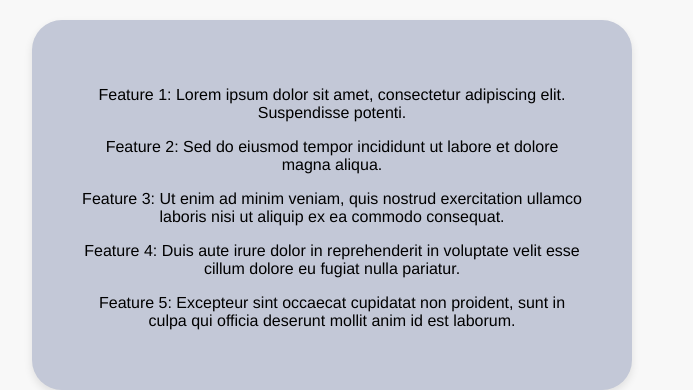
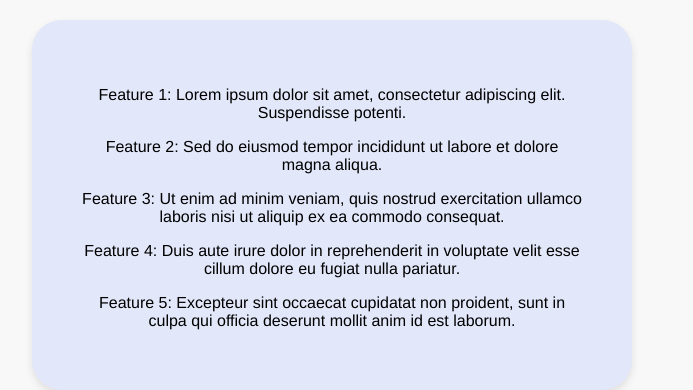
Before and after one commit to NoteDownApp/notedownapp.github.io, a plain HTML site: page index.html in a window 1280 px wide. Shown: the part 927-1317 px from the top of the page, without its empty margins (308-1001 px from the left). Drawn offline with Linux system fonts and the light colour scheme.

Commit message:
Update index.html

```diff
--- a/index.html
+++ b/index.html
@@ -55,7 +55,7 @@
             box-shadow: 0 4px 8px rgba(0, 0, 0, 0.1);
             overflow: hidden;
             padding: 30px;
-            background-color: #c3c8d7;
+            background-color: #e2e7f9;
             margin: 0 auto;
 
         }
```
